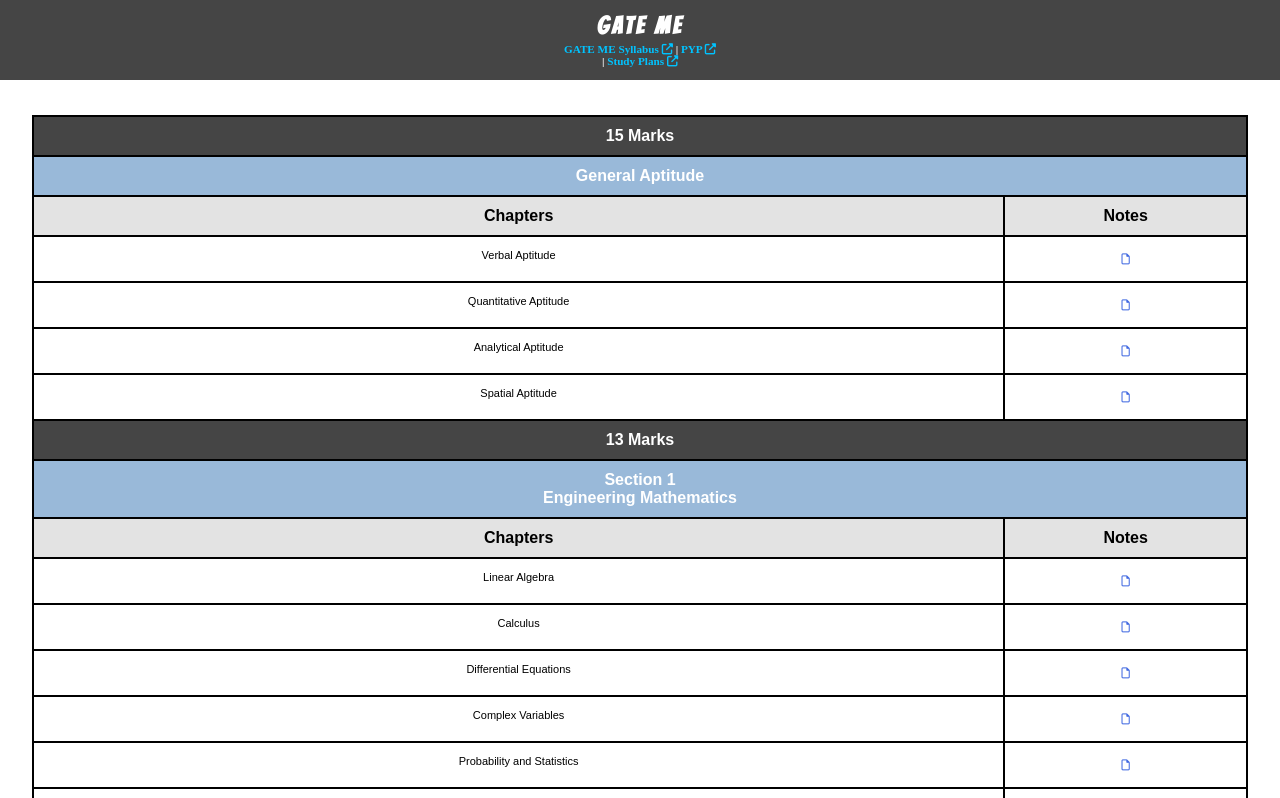
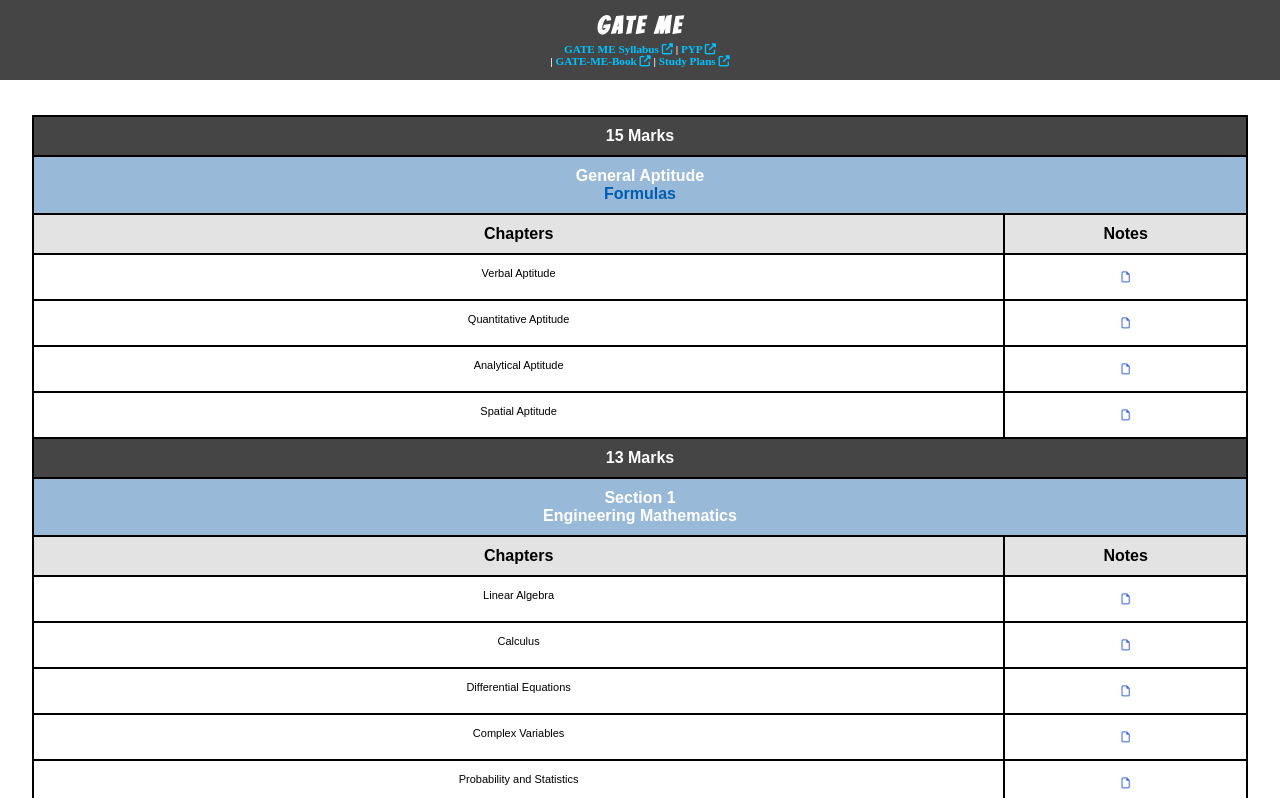
Before and after one commit to EASAU/GATE-ME, a plain HTML site: page index.html in a window 1280 px wide. Shown: the top 798 px of the page. Drawn offline with Linux system fonts and the light colour scheme.

Commit message:
Update index.html

```diff
--- a/index.html
+++ b/index.html
@@ -29,6 +29,9 @@
         font-size: 1.3rem;
         width: 55%;
         font-family: Arial, sans-serif;
+    }
+    table a{
+        color: #015db1;
     }
 
     #Sec {
@@ -179,7 +182,9 @@
                 target="_blank">GATE ME Syllabus <i class="fas fa-external-link-alt"></i></a> | <a
                 href="https://drive.google.com/drive/folders/1Gbq1wshRMfYufD9XdPbCsIQJ5FN_18_y?usp=sharing"
                 target="_blank">PYP <i class="fas fa-external-link-alt"></i></a>
-            <br>| <a href="https://exergic-gate.notion.site/Syllabus-Coverage-Plan-ce5b312a183548c0a9eb65d17dfe6edf"
+            <br> | <a href="https://drive.google.com/file/d/1yD3k18MogmTXUo1BOvJ_m7DveFh_MkvT/view?usp=drivesdk"
+                target="_blank">GATE-ME-Book <i class="fas fa-external-link-alt"></i></a>
+            | <a href="https://exergic-gate.notion.site/Syllabus-Coverage-Plan-ce5b312a183548c0a9eb65d17dfe6edf"
                 target="_blank">Study Plans <i class="fas fa-external-link-alt"></i></a>
         </div>
     </nav>
@@ -187,7 +192,10 @@
     <table cellspacing="0" cellpadding="3">
         <th colspan="2" id="S">15 Marks</th>
         <tr>
-            <th colspan="2" id="Sec">General Aptitude</th>
+            <th colspan="2" id="Sec">General Aptitude <br> <a
+                    href="https://drive.google.com/file/d/11PQMBP84CyOoihhGlmoE5P20cpCOMGQi/view?usp=drivesdk"
+                    target="_blank">Formulas</a></th>
+
         </tr>
         <tr>
             <th>Chapters</th>
```
